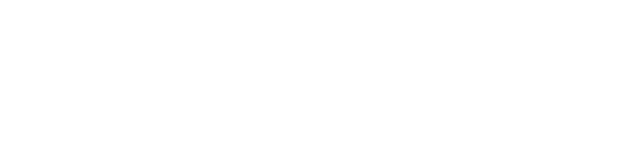
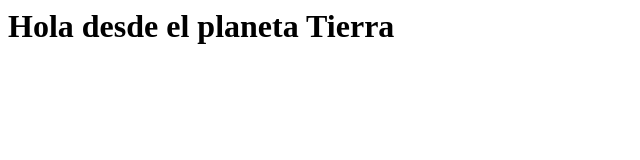
Before and after one commit to CodexGigas07/producto, a plain HTML site: page index.html in a window 1280 px wide. Shown: the whole page, without its empty margins (0-640 px from the left). Drawn offline with Linux system fonts and the light colour scheme.

```diff
--- a/index.html
+++ b/index.html
@@ -5,6 +5,6 @@
     <title>PRODUCTO</title>
 </head>
 <body>
-
+	<h1>Hola desde el planeta Tierra</h1>
 </body>
 </html>
```
